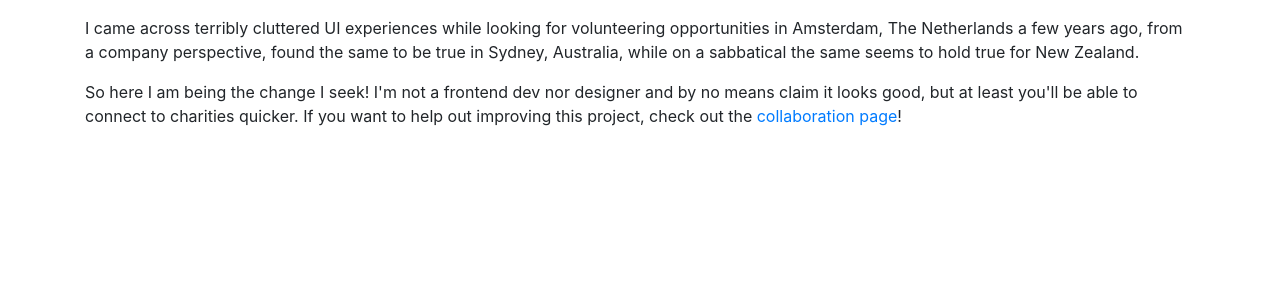
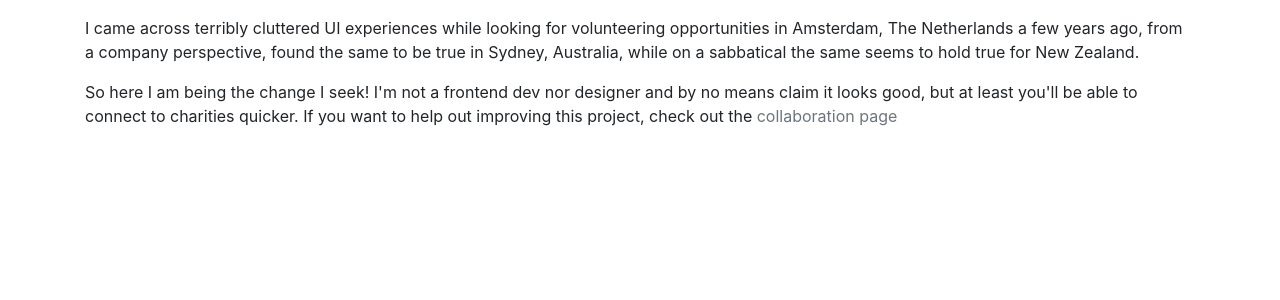
Before and after one commit to volCommunity/vol-django, a Django app: page /about in a window 1280 px wide. Shown: the part 184-484 px from the top of the page. Run offline with Django 3.2, Linux system fonts and the light colour scheme; some libraries are stand-ins or nearby versions.

Commit message:
Set link to be muted, probably should be done in css, but this will do for now.

```diff
--- a/vol/templates/vol/about.html
+++ b/vol/templates/vol/about.html
@@ -14,6 +14,6 @@
             good, but at
             least you'll be able to connect to charities quicker. If you want to help out improving this project,
             check out the
-            <a href="/collaborate.html">collaboration page</a>!</p>
+            <a href="https://github.com/ojongerius/vol" class="text-muted">collaboration page</a></p>
     </div>
 {% endblock %}
```
